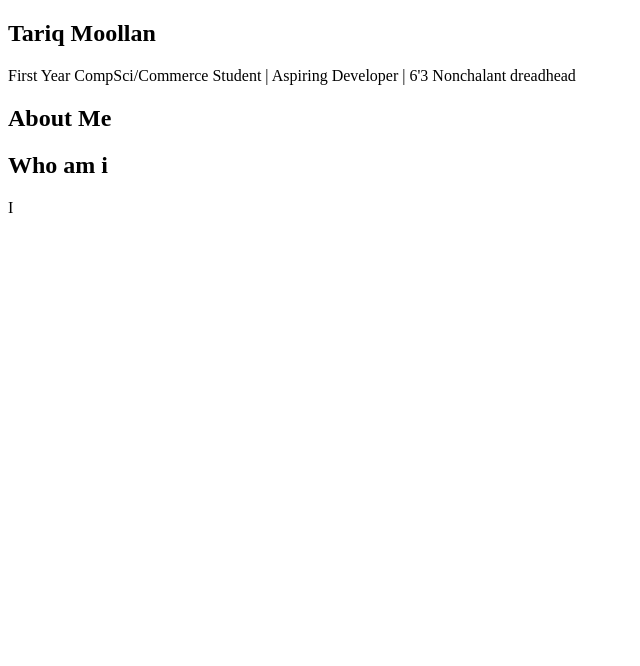
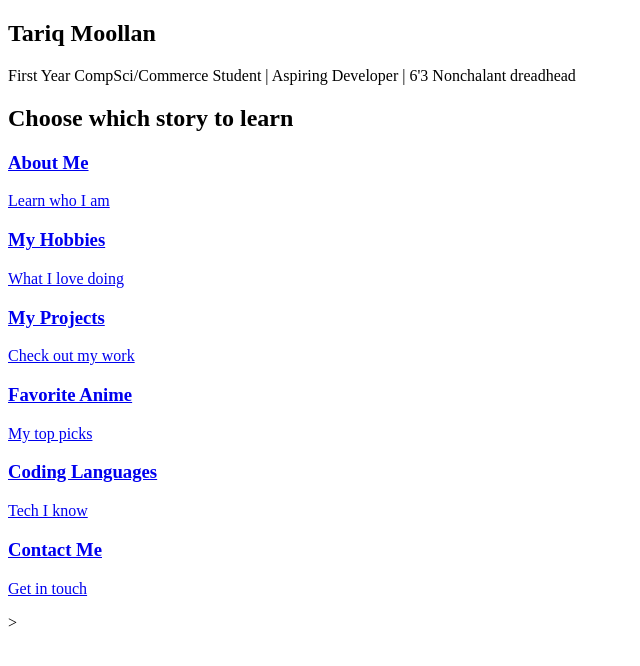
Before and after one commit to Gangstariq/portfolio-website, a Flask app: page / in a window 1280 px wide. Shown: the top 666 px of the page, without its empty margins (0-640 px from the left). Run offline with Flask 3, Linux system fonts and the light colour scheme.

Commit message:
Added navigation card links and some pages

```diff
--- a/app.py
+++ b/app.py
@@ -6,5 +6,29 @@ app = Flask(__name__)
 def home():
     return render_template('home.html')
 
+
+@app.route('/about')
+def about():
+    return render_template('about.html')
+@app.route('/hobbies')
+def hobbies():
+    return render_template('hobbies.html')
+
+@app.route('/projects')
+def projects():
+    return render_template('projects.html')
+
+@app.route('/anime')
+def anime():
+    return render_template('anime.html')
+
+@app.route('/languages')
+def languages():
+    return render_template('languages.html')
+
+@app.route('/contact')
+def contact():
+    return render_template('contact.html')
+
 if __name__ == '__main__':
     app.run(debug=True)
--- a/templates/home.html
+++ b/templates/home.html
@@ -11,10 +11,50 @@
 
 
 <section class="section">
-    <h2>About Me</h2>
-    <h1>Who am i</h1>
-    <p>I</p>
+    <h2>Choose which story to learn</h2>
+    <div class="scroll-container">
+        <a href="/about" class="card-link">
+            <div class="card">
+                <h3>About Me</h3>
+                <p>Learn who I am</p>
+            </div>
+        </a>
 
+        <a href="/hobbies" class="card-link">
+            <div class="card">
+                <h3>My Hobbies</h3>
+                <p>What I love doing</p>
+            </div>
+        </a>
+
+        <a href="/projects" class="card-link">
+            <div class="card">
+                <h3>My Projects</h3>
+                <p>Check out my work</p>
+            </div>
+        </a>
+
+        <a href="/anime" class="card-link">
+            <div class="card">
+                <h3>Favorite Anime</h3>
+                <p>My top picks</p>
+            </div>
+        </a>
+
+        <a href="/languages" class="card-link">
+            <div class="card">
+                <h3>Coding Languages</h3>
+                <p>Tech I know</p>
+            </div>
+        </a>
+
+        <a href="/contact" class="card-link">
+            <div class="card">
+                <h3>Contact Me</h3>
+                <p>Get in touch</p>
+            </div>
+        </a>
+    </div>>
 
 </section>
 
```
Also changed, not shown: templates/about.html (added), templates/anime.html (added), templates/contact.html (added), templates/hobbies.html (added), templates/languages.html (added), templates/projects.html (added), 1 other file.
